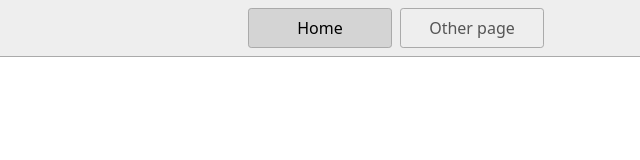
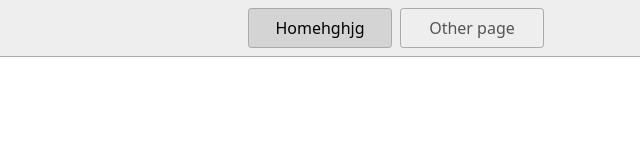
Before and after one commit to illicosite/projet-demo-dany, a plain HTML site: page index.html in a window 1280 px wide. Shown: the full height of the page, 244-884 px from the left. Drawn offline with Linux system fonts and the light colour scheme; files whose address does not match are found by name.

Commit message:
Update index.html

```diff
--- a/index.html
+++ b/index.html
@@ -13,7 +13,7 @@
   </head>
   <body>
     <nav>
-      <a href="./index.html" aria-current="page">Home</a>
+      <a href="./index.html" aria-current="page">Homehghjg</a>
       <a href="page2.html">Other page</a>
     </nav>
     <main>
```
